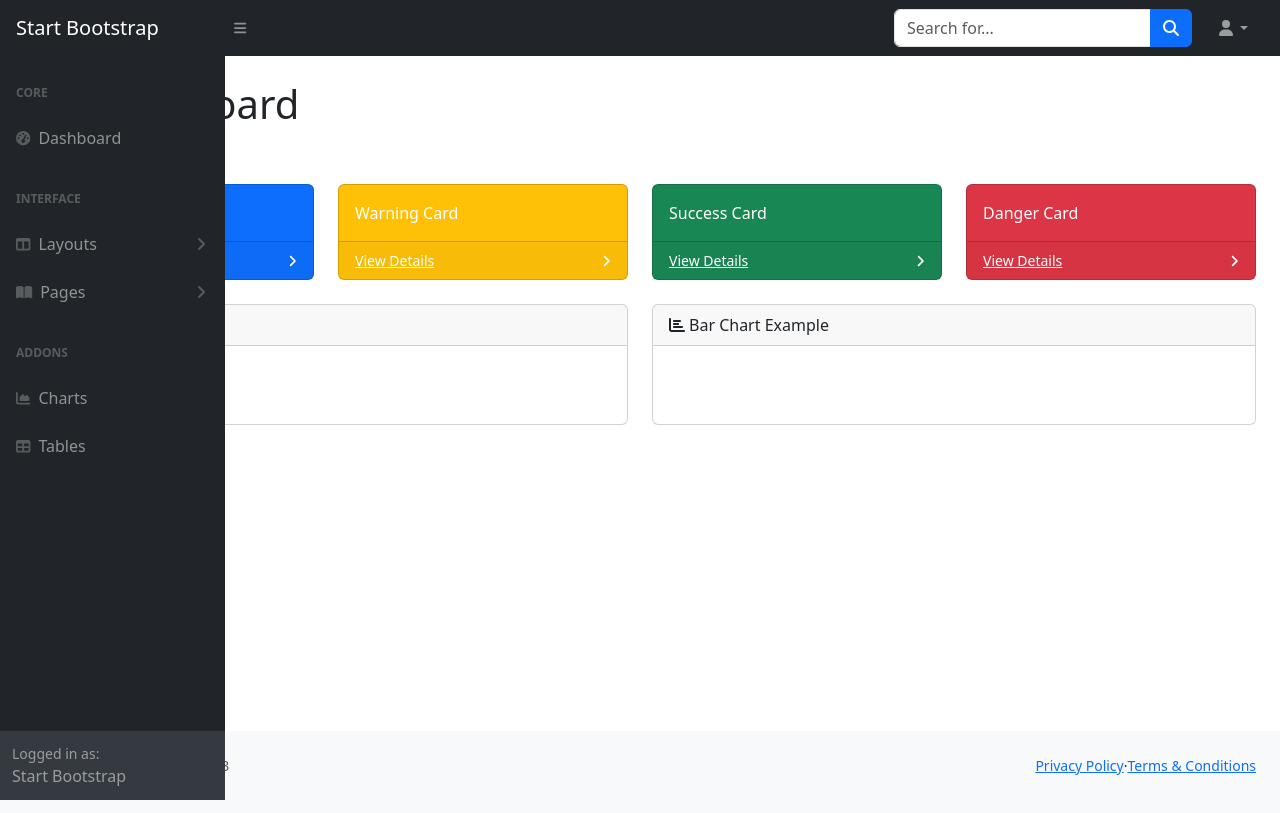
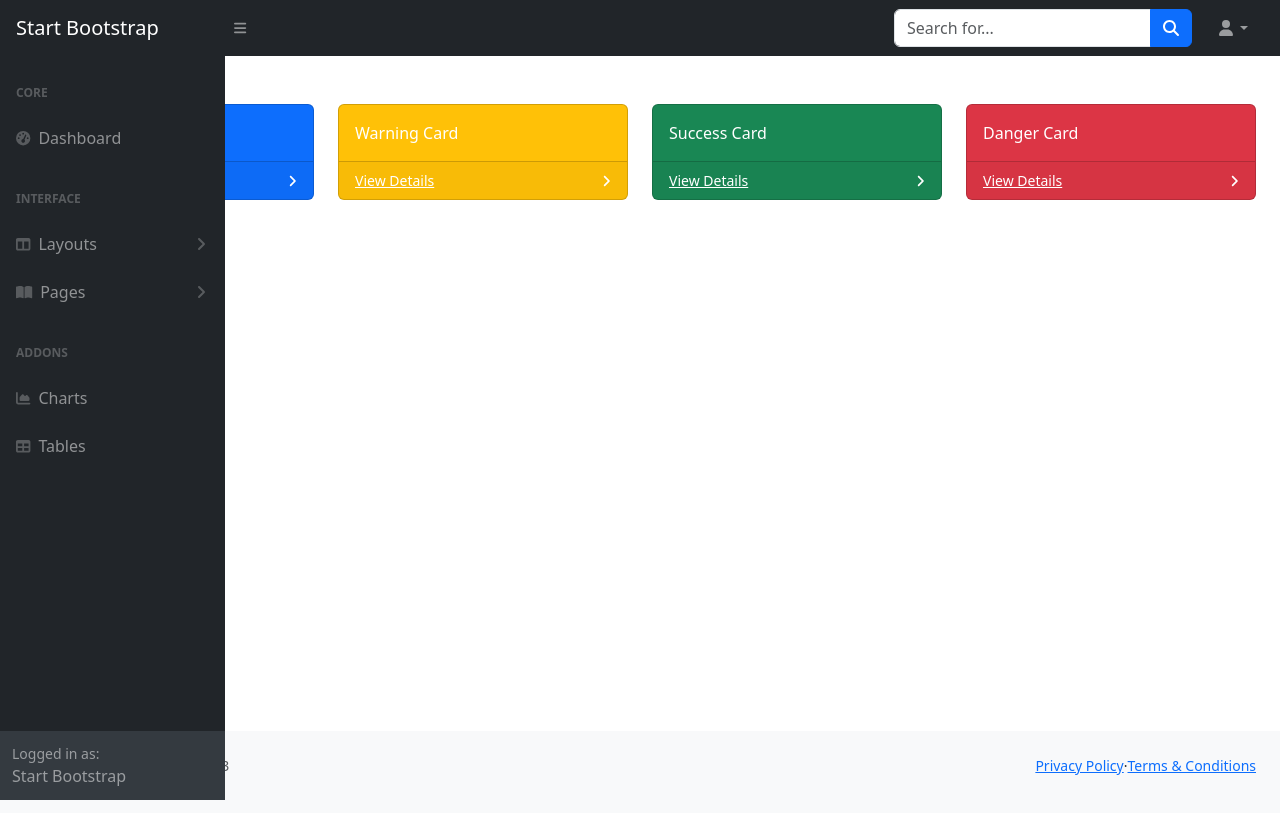
Before and after one commit to smferoj/react-app, a React (Vite) app: page / in a window 1280 px wide. Built offline with nearby package versions, Linux system fonts and the light colour scheme.

Commit message:
layout_complete

```diff
--- a/src/components/modules/Dashboard.jsx
+++ b/src/components/modules/Dashboard.jsx
@@ -42,26 +42,7 @@
                   </div>
                 </div>
               </div>
-              <div class="row">
-                <div class="col-xl-6">
-                  <div class="card mb-4">
-                    <div class="card-header">
-                      <i class="fas fa-chart-area me-1"></i>
-                      Area Chart Example
-                    </div>
-                    <div class="card-body"><canvas id="myAreaChart" width="100%" height="40"></canvas></div>
-                  </div>
-                </div>
-                <div class="col-xl-6">
-                  <div class="card mb-4">
-                    <div class="card-header">
-                      <i class="fas fa-chart-bar me-1"></i>
-                      Bar Chart Example
-                    </div>
-                    <div class="card-body"><canvas id="myBarChart" width="100%" height="40"></canvas></div>
-                  </div>
-                </div>
-              </div>
+
     </div>
   )
 }
--- a/src/components/partials/BreadCrumb.jsx
+++ b/src/components/partials/BreadCrumb.jsx
@@ -3,9 +3,11 @@
 const BreadCrumb = (props) => {
   return (
     <>
-    <h1 class="mt-4"> my Dashboard </h1>
+
     <ol class="breadcrumb mb-4">
+      <li class="breadcrumb-item ">Dashboard</li>
       <li class="breadcrumb-item active">{props.title}</li>
+
     </ol>
     </>
   )
```
